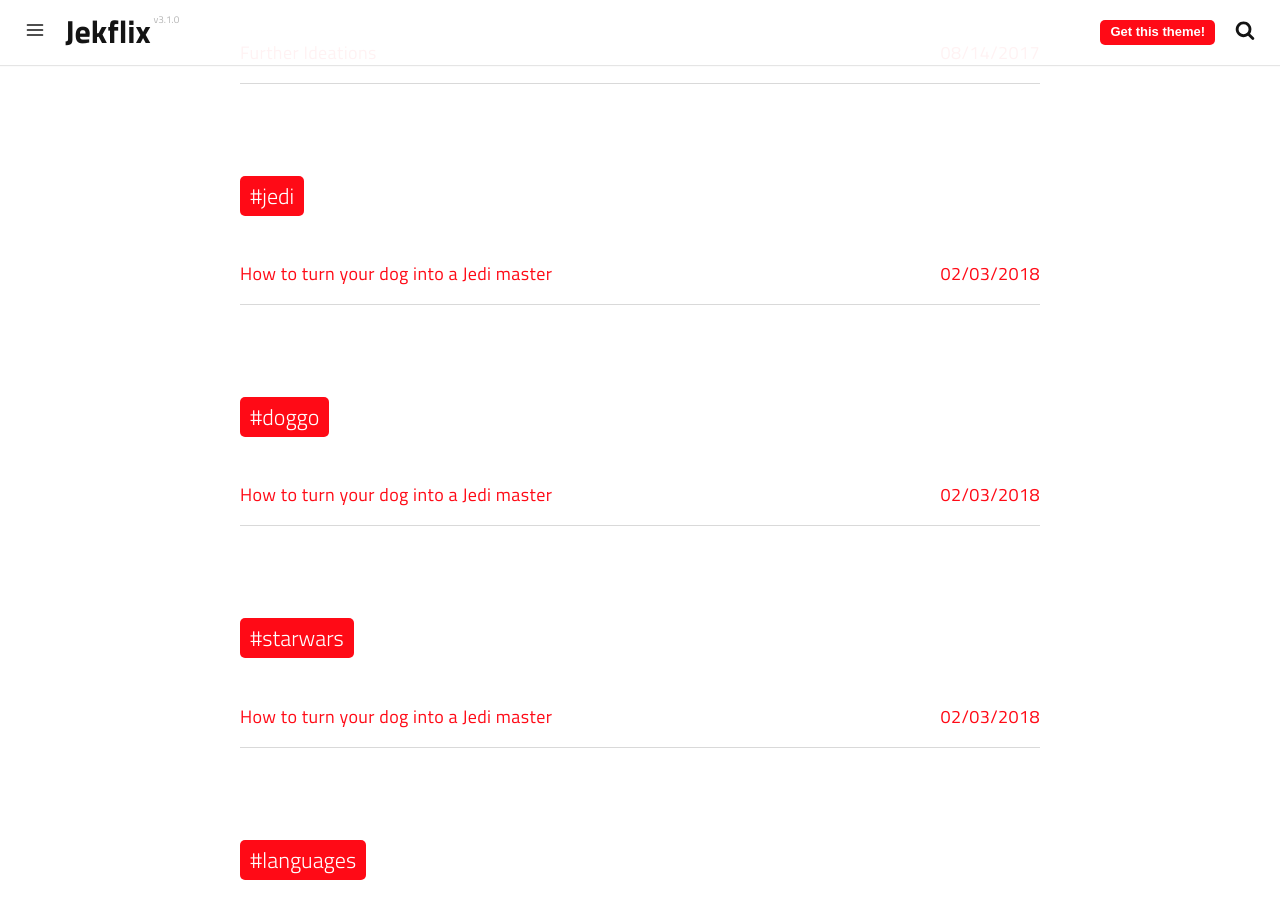
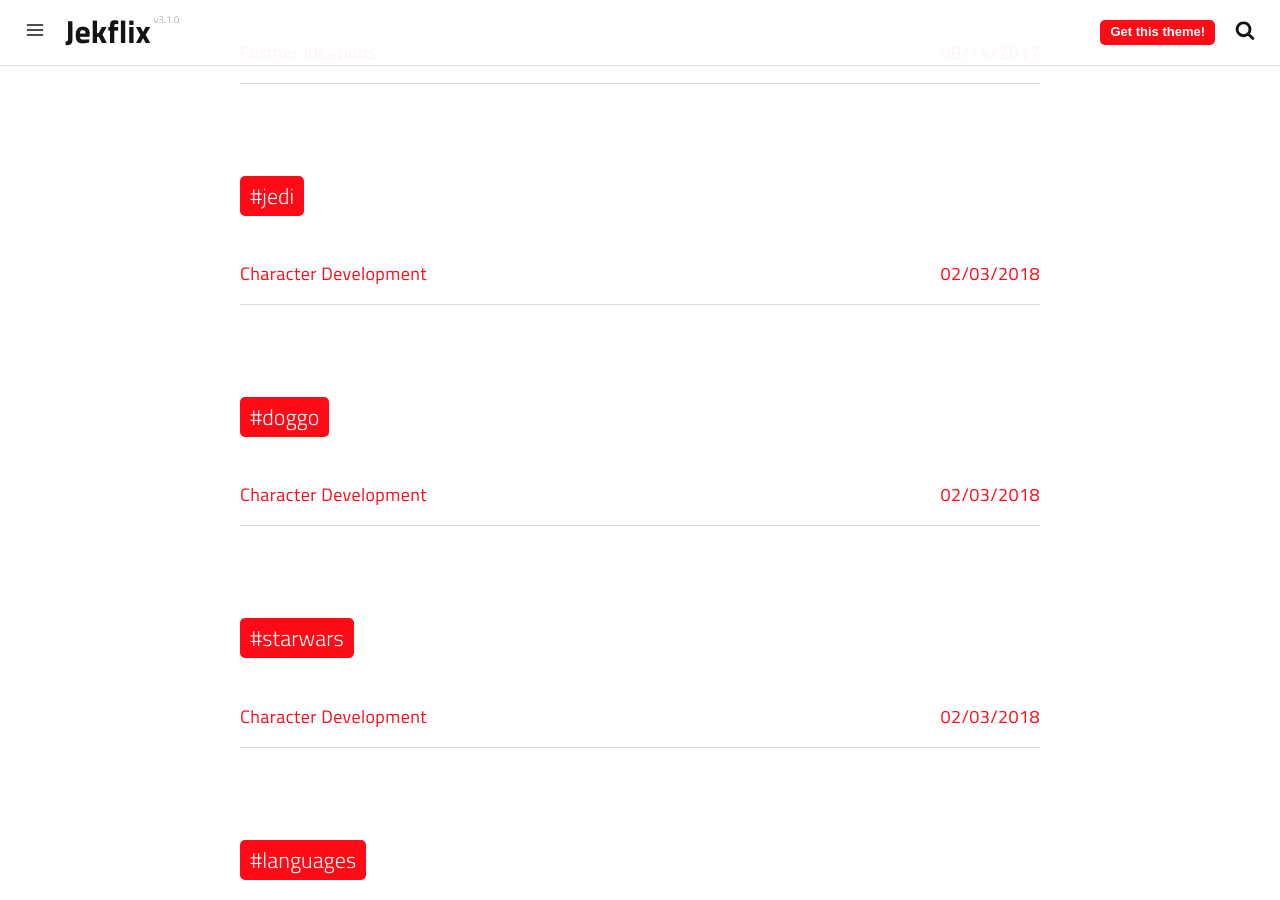
Before and after one commit to Mentors4EDU/Iron-Soldier-Theme, a Jekyll site: the page built from tags.html, in a window 1280 px wide and 900 px high, scrolled down 4096 px. Built offline with Jekyll 4.4.1, drawn with Linux system fonts in a browser that asks for light colours; a script that is not in the unit is left out.

Commit message:
Update and rename 2012-08-08-how-to-turn-your-dog-into-a-jedi-master.md to 2012-08-08-character-development.md

```diff
--- a/_posts/2012-08-08-how-to-turn-your-dog-into-a-jedi-master.md
+++ b/_posts/2012-08-08-character-development.md
@@ -1,7 +1,7 @@
 ---
 date: 2018-02-03 12:26:40
 layout: post
-title: How to turn your dog into a Jedi master
+title: Character Development
 subtitle: Lorem ipsum dolor sit amet, consectetur adipisicing elit.
 description: Lorem ipsum dolor sit amet, consectetur adipisicing elit, sed do eiusmod tempor incididunt ut labore et dolore magna aliqua.
 image: https://res.cloudinary.com/dm7h7e8xj/image/upload/v1559821648/theme8_knvabs.jpg
```
Also changed, not shown: other parts of _posts/2012-08-08-character-development.md (+1 -1 lines).
